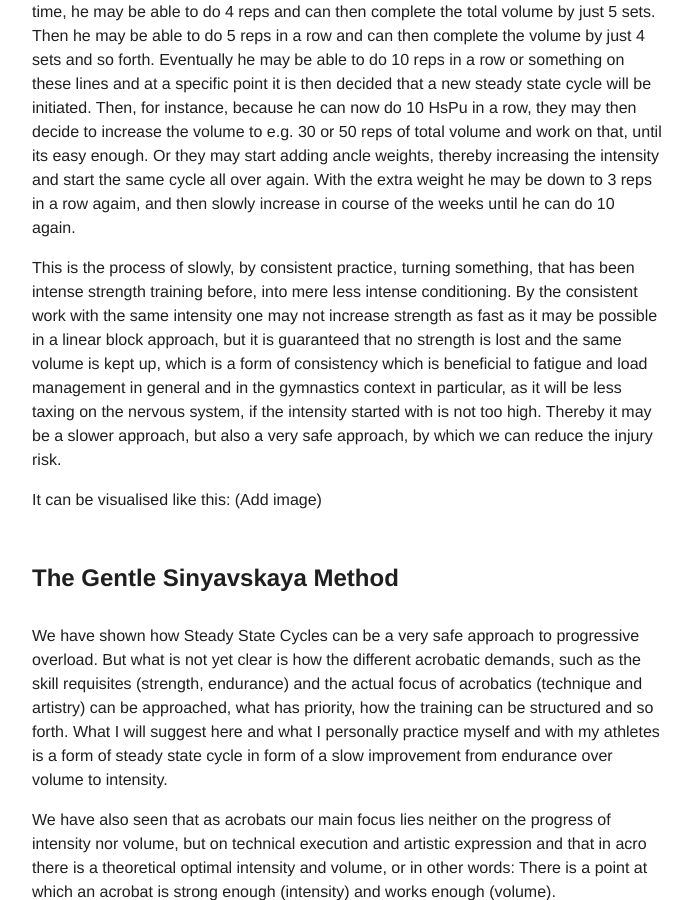
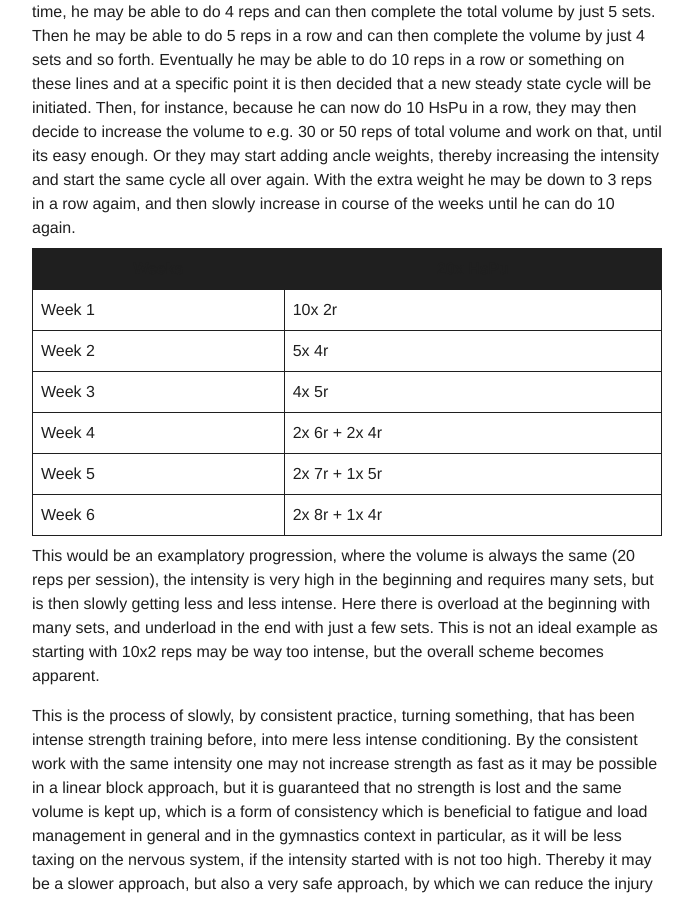
Before and after one commit to floshin/acrolib, a Jekyll site: the page built from training/periodisation.md, in a window 1280 px wide and 900 px high, scrolled down 10633 px. Shown: the whole window, without its empty margins (293-986 px from the left). Built offline with Jekyll 4.4.1, drawn with Linux system fonts in a browser that asks for light colours; our own code applies the rules of GitHub Pages for plain Markdown files.

Commit message:
Update periodisation.md

```diff
--- a/training/periodisation.md
+++ b/training/periodisation.md
@@ -187,10 +187,18 @@ A steady state cycle works in the opposite way: You start with a relatively high
 
 For example: One may start being able to do 2 Handstand Push-ups (HsPu) in a row. That means, it is a fairly high intensity. In the steady state cycle, a daily volume will be set, for instance 20 reps. To complete this volume, he will have to do 10 sets with that high intensity, which is very intense. One keeps doing that very same thing. But over time, he may be able to do 4 reps and can then complete the total volume by just 5 sets. Then he may be able to do 5 reps in a row and can then complete the volume by just 4 sets and so forth. Eventually he may be able to do 10 reps in a row or something on these lines and at a specific point it is then decided that a new steady state cycle will be initiated. Then, for instance, because he can now do 10 HsPu in a row, they may then decide to increase the volume to e.g. 30 or 50 reps of total volume and work on that, until its easy enough. Or they may start adding ancle weights, thereby increasing the intensity and start the same cycle all over again. With the extra weight he may be down to 3 reps in a row agaim, and then slowly increase in course of the weeks until he can do 10 again.
 
+| Weeks  | 20x HsPu  |
+| ------ | --------- |
+| Week 1 | 10x 2r    |
+| Week 2 | 5x  4r    |
+| Week 3 | 4x  5r    |
+| Week 4 | 2x 6r + 2x 4r |
+| Week 5 | 2x 7r + 1x 5r |
+| Week 6 | 2x 8r + 1x 4r |
+
+This would be an examplatory progression, where the volume is always the same (20 reps per session), the intensity is very high in the beginning and requires many sets, but is then slowly getting less and less intense. Here there is overload at the beginning with many sets, and underload in the end with just a few sets. This is not an ideal example as starting with 10x2 reps may be way too intense, but the overall scheme becomes apparent.
+
 This is the process of slowly, by consistent practice, turning something, that has been intense strength training before, into mere less intense conditioning. By the consistent work with the same intensity one may not increase strength as fast as it may be possible in a linear block approach, but it is guaranteed that no strength is lost and the same volume is kept up, which is a form of consistency which is beneficial to fatigue and load management in general and in the gymnastics context in particular, as it will be less taxing on the nervous system, if the intensity started with is not too high. Thereby it may be a slower approach, but also a very safe approach, by which we can reduce the injury risk.
-
-It can be visualised like this:
-(Add image)
 
 
 ## The Gentle Sinyavskaya Method
```
